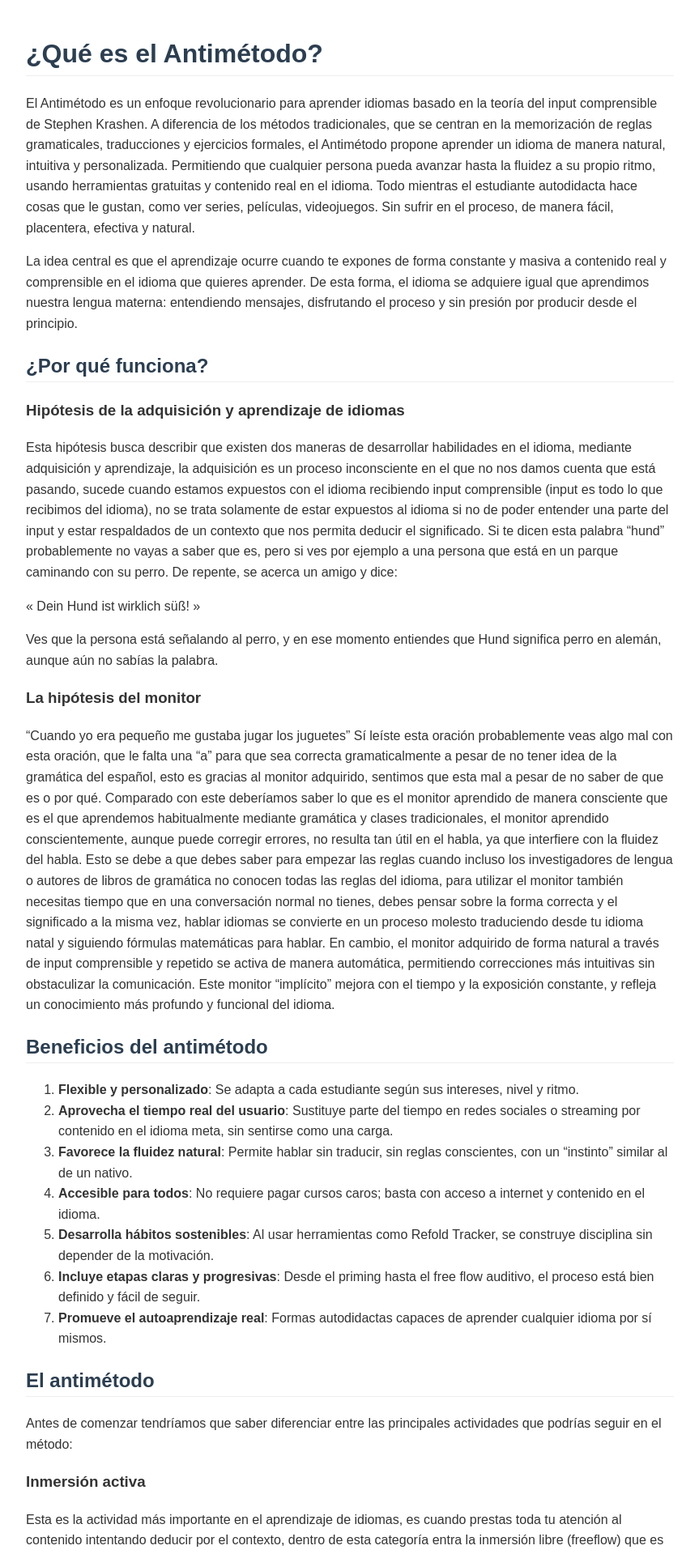
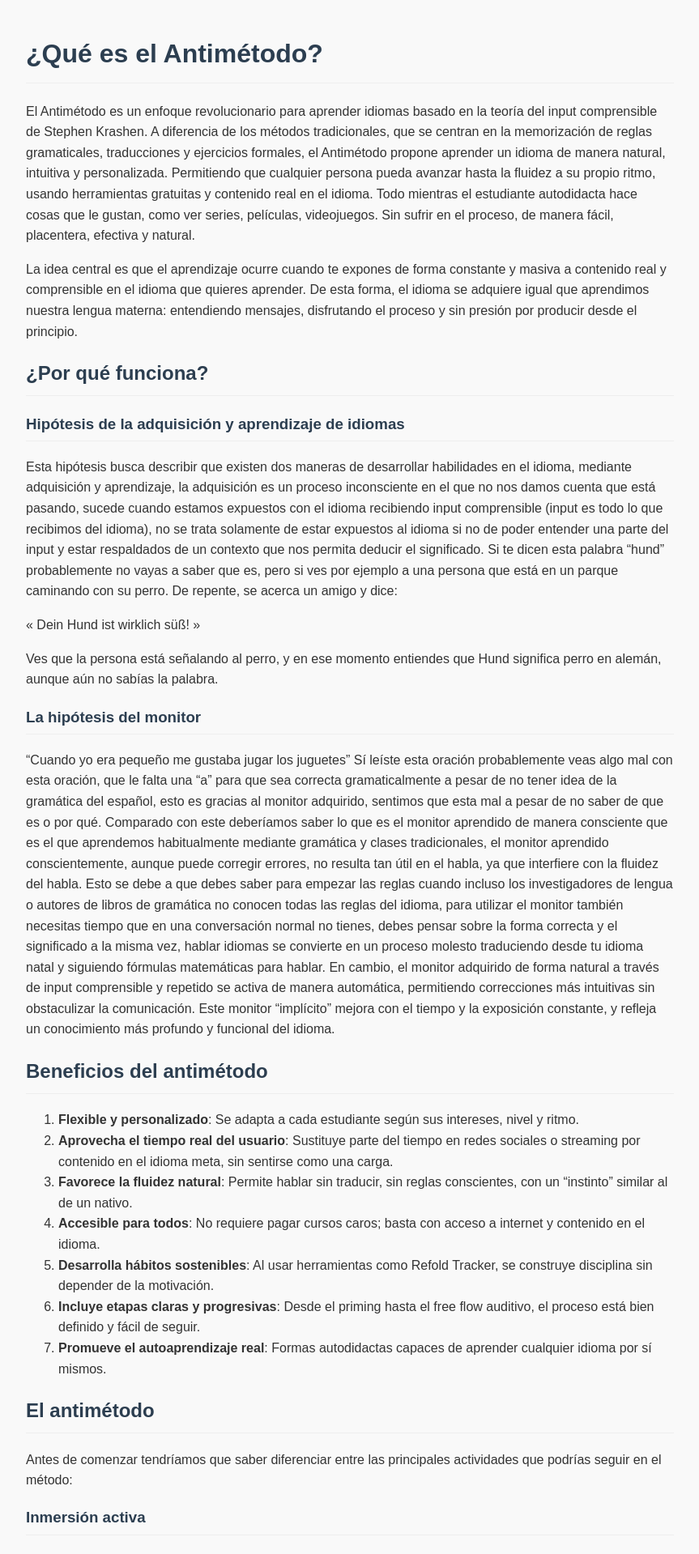
Before and after one commit to LuiseM93/ElAntimetodo, a Jekyll site: the page built from index.md, in a window 1280 px wide. Shown: the top 1919 px of the page at 81% size, without its empty margins (208-1071 px from the left). Built offline with Jekyll 4.4.1, drawn with Linux system fonts in a browser that asks for light colours; some of the changed text lies outside the part shown.

Commit message:
Update default.html

```diff
--- a/_layouts/default.html
+++ b/_layouts/default.html
@@ -1,23 +1,79 @@
 <!DOCTYPE html>
-<html>
+<html lang="es">
 <head>
+  <meta charset="UTF-8">
   <title>{{ page.title | default: site.title }}</title>
   <meta name="viewport" content="width=device-width, initial-scale=1">
+  <meta name="description" content="{{ site.description }}">
   <style>
+    :root {
+      --primary-color: #2c3e50;
+      --secondary-color: #3498db;
+      --background-color: #f9f9f9;
+      --text-color: #333;
+      --border-color: #eee;
+    }
+
     body {
       font-family: 'Arial', sans-serif;
       max-width: 800px;
       margin: 0 auto;
       padding: 20px;
       line-height: 1.6;
-      color: #333;
+      color: var(--text-color);
+      background-color: var(--background-color);
     }
-    h1, h2 { color: #2c3e50; border-bottom: 1px solid #eee; }
-    a { color: #3498db; text-decoration: none; }
-    a:hover { text-decoration: underline; }
+
+    h1, h2, h3 {
+      color: var(--primary-color);
+      border-bottom: 1px solid var(--border-color);
+      padding-bottom: 0.3em;
+    }
+
+    a {
+      color: var(--secondary-color);
+      text-decoration: none;
+      transition: color 0.2s;
+    }
+
+    a:hover {
+      color: #2980b9;
+      text-decoration: underline;
+    }
+
+    /* Footer estilo profesional */
+    footer {
+      margin-top: 4rem;
+      padding-top: 2rem;
+      border-top: 1px solid var(--border-color);
+      text-align: center;
+      color: #777;
+      font-size: 0.9rem;
+    }
+
+    /* Clase para botones */
+    .btn {
+      display: inline-block;
+      background-color: var(--secondary-color);
+      color: white !important;
+      padding: 0.6rem 1.2rem;
+      border-radius: 4px;
+      margin: 0.5rem 0;
+      font-weight: bold;
+    }
+
+    .btn:hover {
+      background-color: #2980b9;
+      text-decoration: none;
+    }
   </style>
 </head>
 <body>
   {{ content }}
+
+  <footer>
+    <p>© 2025 <strong>El Antimétodo</strong> - Adquiere idiomas de manera fácil, efectiva, natural y divertida</p>
+    <p>Por José Luis Hernández Ramírez</p>
+  </footer>
 </body>
 </html>
```
